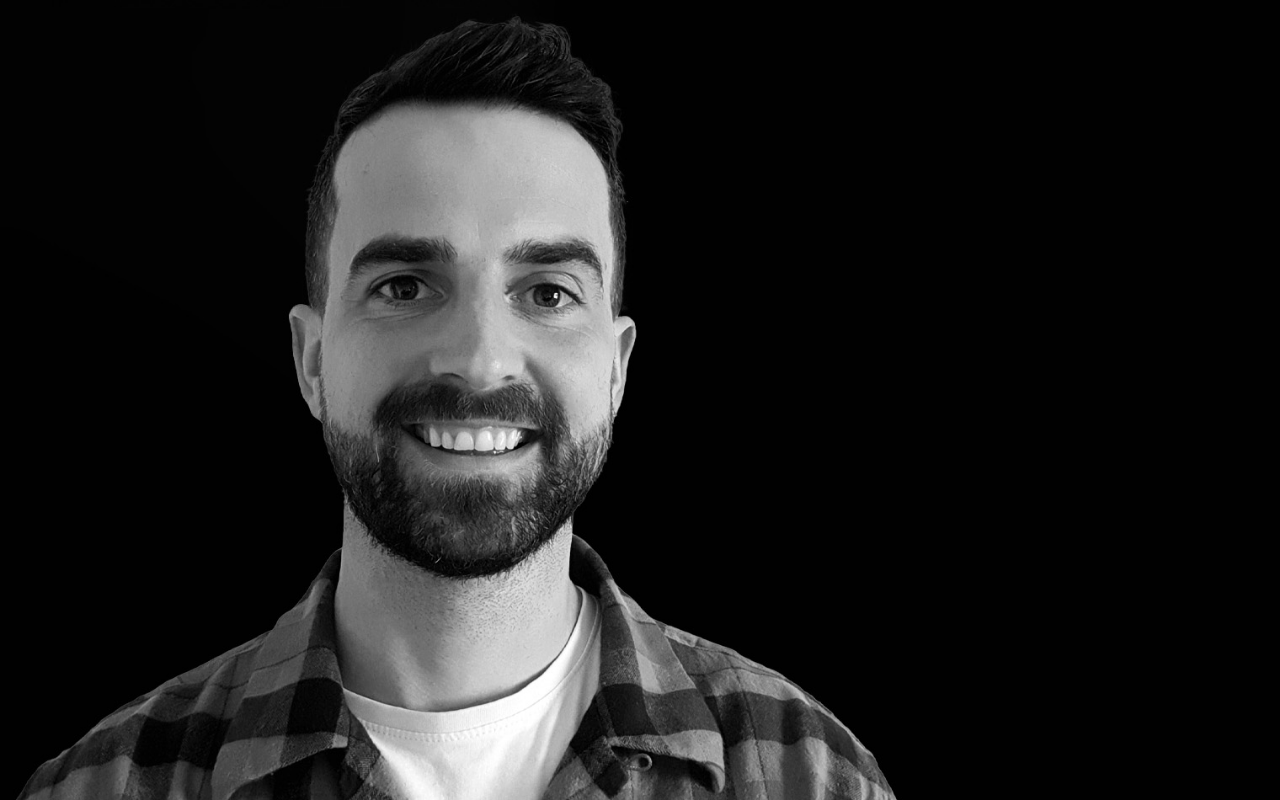
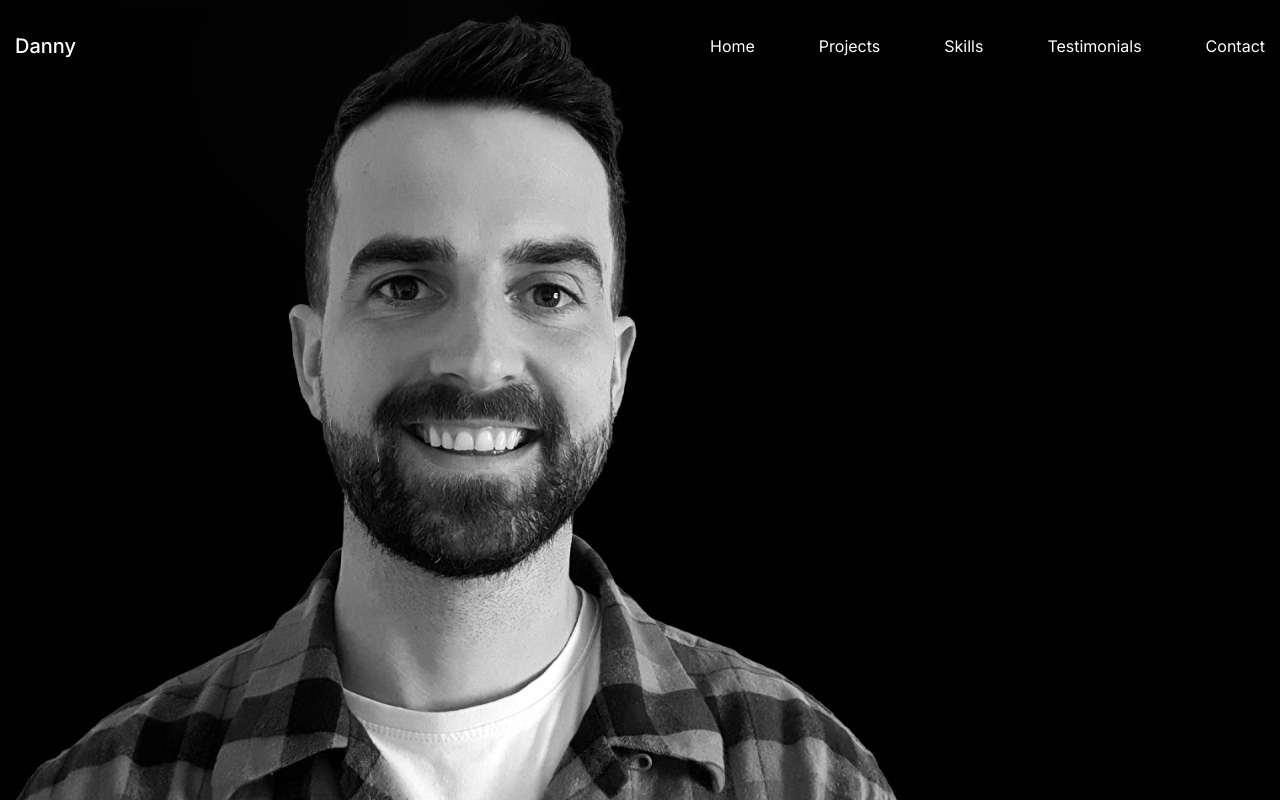
Before and after one commit to dannykryan/dannykryan.com, a Next.js app: page / in a window 1280 px wide. Built offline with nearby package versions, Linux system fonts and the light colour scheme.

Commit message:
added Navbar and hover styling

```diff
--- a/src/app/globals.css
+++ b/src/app/globals.css
@@ -8,3 +8,9 @@
     background-color: #000;
   }
 }
+
+@layer components {
+  .menuLink {
+    @apply cursor-pointer hover:text-[#c5c5c5];
+  }
+}
--- a/src/components/Hero.tsx
+++ b/src/components/Hero.tsx
@@ -1,8 +1,11 @@
 import React from 'react'
+import Navbar from './Navbar'
 
 const Hero = () => {
   return (
-    <div className="bg-[url()] lg:bg-[url(/banner_bg.jpg)] min-h-screen bg-cover"></div>
+    <div className="bg-[url()] lg:bg-[url(/banner_bg.jpg)] min-h-screen bg-cover">
+        <Navbar />
+    </div>
   )
 }
 
--- /dev/null
+++ b/src/components/Navbar.tsx
@@ -0,0 +1,22 @@
+import React from 'react'
+import { AiOutlineMenu } from 'react-icons/ai';
+
+const Navbar = () => {
+  return (
+    <div className="container pt-8">
+      <div className="flex justify-between items-center">
+        <div className="text-xl font-medium">Danny</div>
+        <ul className="gap-10 lg:gap-16 hidden md:flex">
+            <li className="menuLink">Home</li>
+            <li className="menuLink">Projects</li>
+            <li className="menuLink">Skills</li>
+            <li className="menuLink">Testimonials</li>
+            <li className="menuLink">Contact</li>
+        </ul>
+        <AiOutlineMenu className="md:hidden" size={30} />
+      </div>
+    </div>
+  );
+};
+
+export default Navbar;
```
Also changed, not shown: package.json (+5 -4 lines), 2 other files (tests, documents, lock files or other folders).
